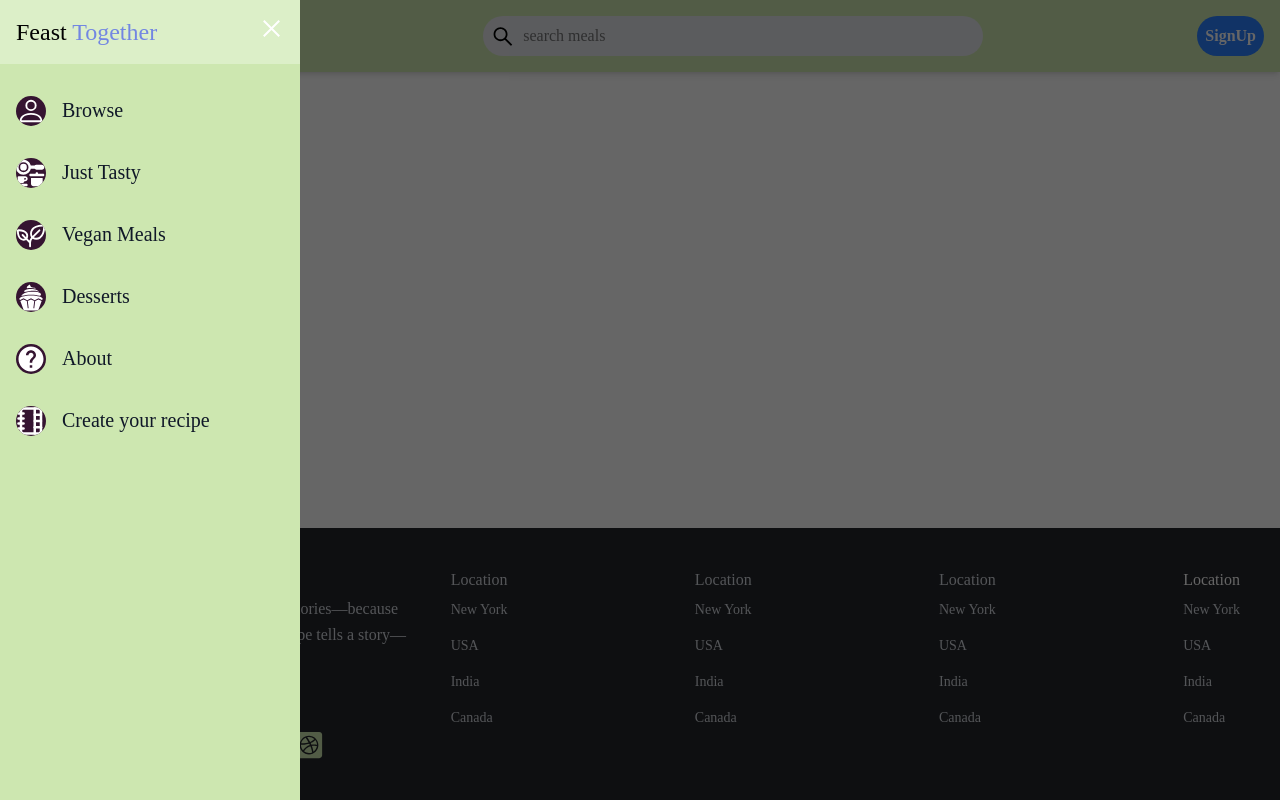
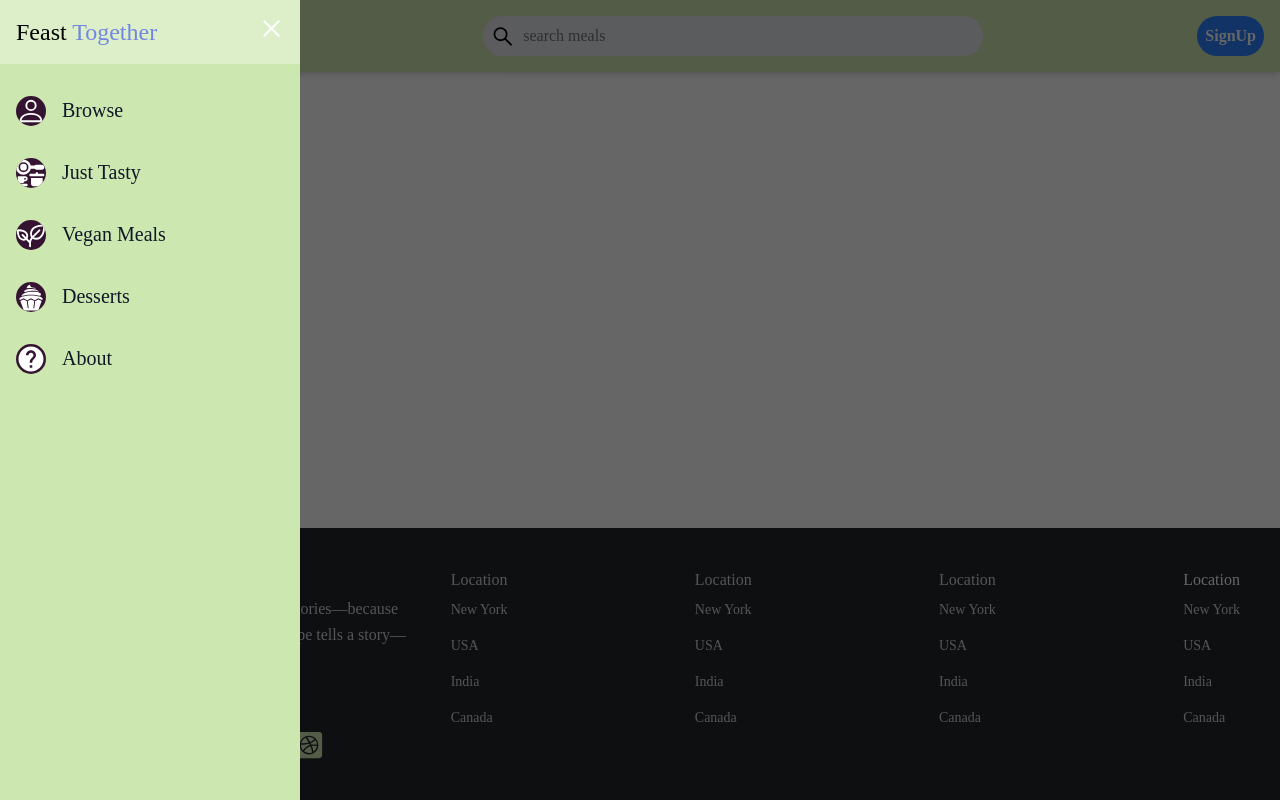
Before and after one commit to Mirkataaa/FeastTogether, a React (Vite) app in the folder client/: page / in a window 1280 px wide. Both pictures are taken after a click on the element 28 px from the left and 36 px from the top of the page. Built offline with nearby package versions, Linux system fonts and the light colour scheme.

Commit message:
Hide create recipe for guests

```diff
--- a/client/src/components/header/side-nav/SideNav.jsx
+++ b/client/src/components/header/side-nav/SideNav.jsx
@@ -6,9 +6,12 @@ import { GiCupcake } from 'react-icons/gi'
 import { PiPlant } from 'react-icons/pi'
 import { LuNotebookTabs } from 'react-icons/lu'
 import { Link } from 'react-router';
+import useAuth from '../../../hooks/useAuth';
 
 
 export default function SideNav({ toggleSideNav }) {
+
+    const {isAuthenticated} = useAuth();
     return (
         <div
             className='fixed top-0 left-0 w-[300px] h-screen bg-tea-green z-20 duration-300'
@@ -58,6 +61,8 @@ export default function SideNav({ toggleSideNav }) {
                         <MdHelp size={30} className="mr-4 text-white bg-icons rounded-full" />
                         About
                     </Link>
+                    {isAuthenticated
+                        ? (
                             <Link
                             to={'/recipes/create'}
                             onClick={toggleSideNav}
@@ -65,6 +70,9 @@ export default function SideNav({ toggleSideNav }) {
                             <LuNotebookTabs size={30} className="mr-4 text-white bg-icons rounded-full" />
                             Create your recipe
                             </Link>
+                        )
+                        : null
+                    }
                 </ul>
             </nav>
         </div>
```
Lines whose indentation alone changed are shown as unchanged.
